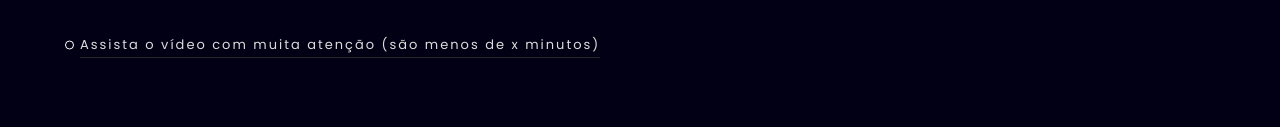
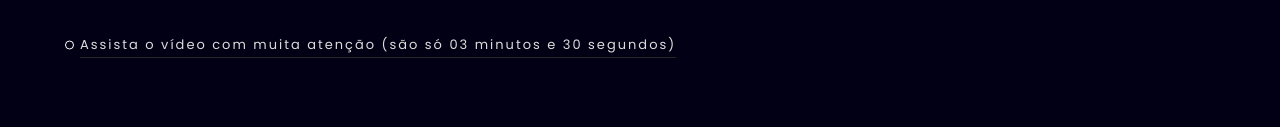
Before and after one commit to YomiFabio/fapas, a plain HTML site: page index.html in a window 1280 px wide. Shown: the part 475-602 px from the top of the page. Drawn offline with Linux system fonts and the light colour scheme.

Commit message:
cta video

```diff
--- a/index.html
+++ b/index.html
@@ -89,7 +89,7 @@
                                             <span class="dsn-icon dsn-bg-before btn-icon-left heading-color z-index-1">
                                                 <i class="fas fa-angle-right" aria-hidden="true"></i>
                                             </span>
-                                            <span class="title-btn p-relative z-index-1">Assista o vídeo com muita atenção (são menos de x minutos)</span>
+                                            <span class="title-btn p-relative z-index-1">Assista o vídeo com muita atenção (são só 03 minutos e 30 segundos)</span>
                                         </a>
                                     </div>
                                 </div>
```
